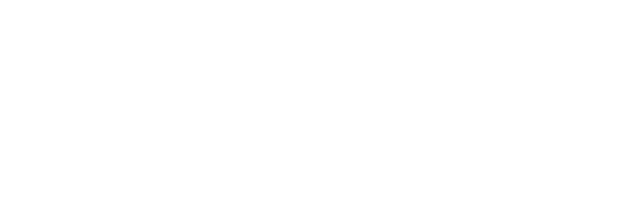
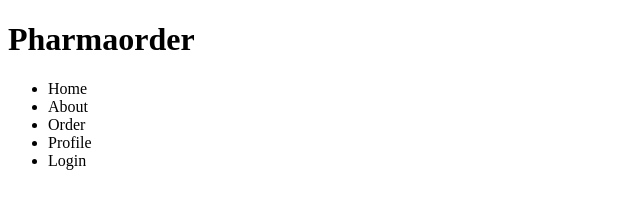
Before and after one commit to BryannX/DBWS-, a plain HTML site: page PharmaOrder/index.html in a window 1280 px wide. Shown: the whole page, without its empty margins (0-640 px from the left). Drawn offline with Linux system fonts and the light colour scheme.

Commit message:
New changes

```diff
--- a/PharmaOrder/index.html
+++ b/PharmaOrder/index.html
@@ -5,6 +5,15 @@
     <title>Title</title>
 </head>
 <body>
+<h1>Pharmaorder</h1>
+<ul>
+    <li>Home</li>
+    <li>About</li>
+    <li>Order</li>
+    <li>Profile</li>
+    <li>Login</li>
+</ul>
+
 
 </body>
 </html>
```
